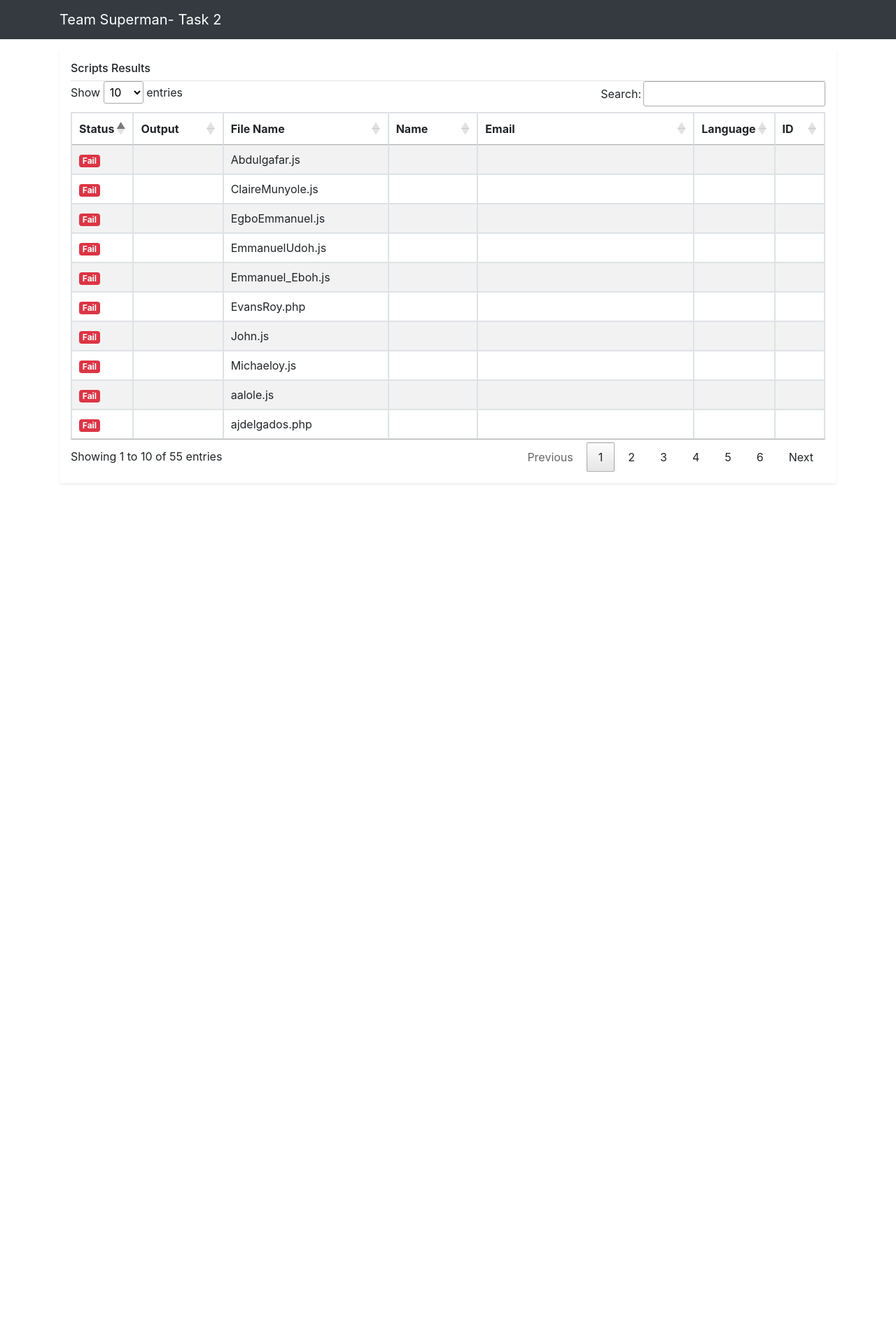
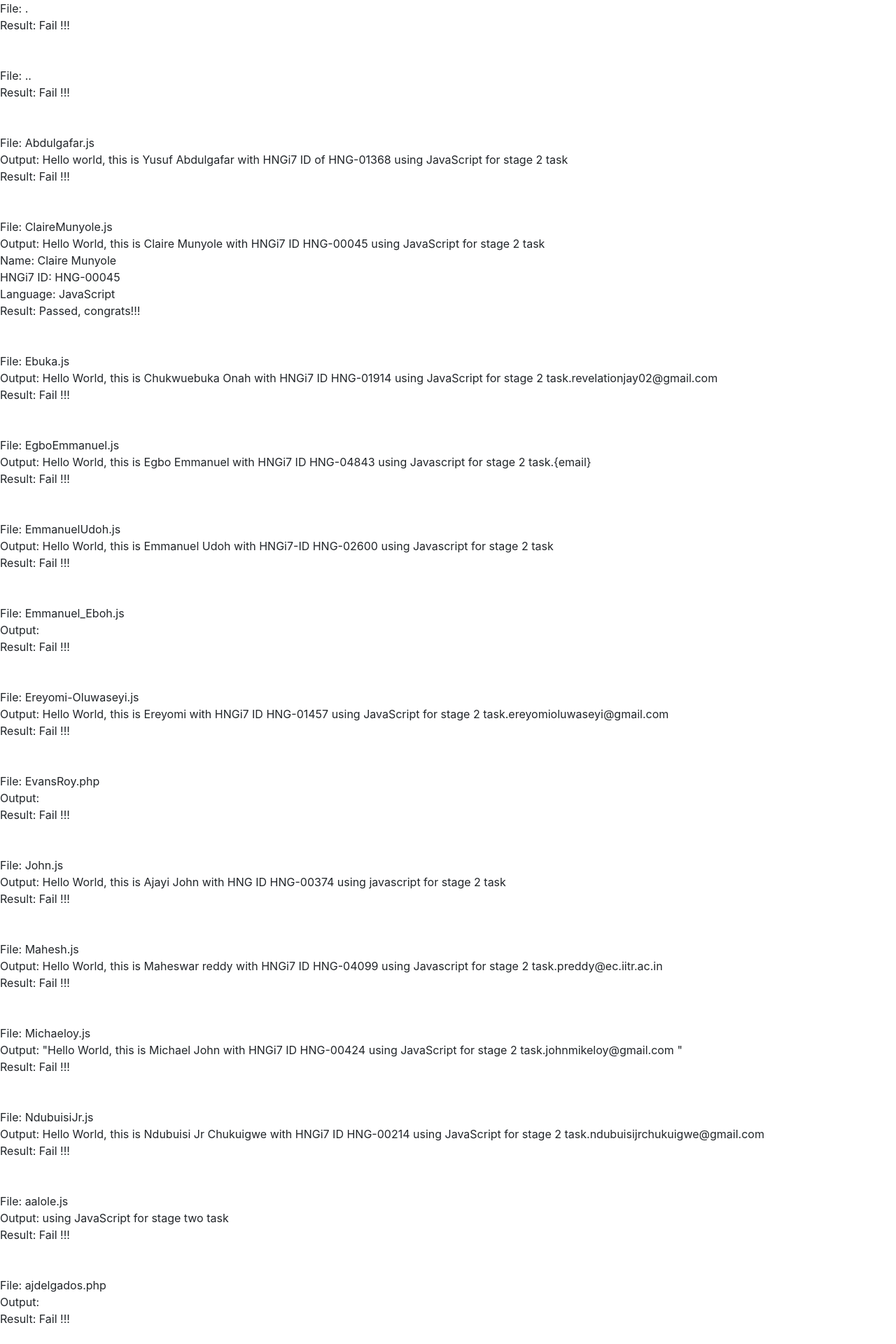
Before and after one commit to DreyWesson/team-superman-hngi7, a PHP site: page / in a window 1280 px wide. Shown: the top 1920 px of the page at 70% size. Before the commit the page ends 691 px from the top, so only its background shows below. Run offline with PHP 8.4, Linux system fonts and the light colour scheme; data that the repository does not hold is empty; some libraries are stand-ins or nearby versions.

Commit message:
repo updated

```diff
--- a/index.php
+++ b/index.php
@@ -1,15 +1,12 @@
 <?php
-$files = array_filter(scandir('scripts'), function ($script) {
-    return !is_dir('scripts/' . $script);
-}); // To remove "." and  ".." from the array output os scabdir
-
-$final = [];
+$files = scandir('scripts');
 if ($files) {
   foreach ($files as $file) {
-        $script = [];
-        $script['file'] = $file;
+    echo 'File: ' . $file . '<br />';
+
+    unset($output);
     if (preg_match('/.php$/i', $file)) {
-            $output = exec('php -f scripts/' . $file .' 2>&1');
+      $output = exec('php scripts/' . $file);
     } elseif (preg_match('/.py$/i', $file)) {
       $output = exec('python scripts/' . $file);
     } elseif (preg_match('/.js$/i', $file)) {
@@ -17,26 +14,22 @@ if ($files) {
     }
 
     if (isset($output)) {
-            $result = [];
-            preg_match('/^Hello World, this is ([a-zA-Z -]*) with HNGi7 ID ((HNG-|)[0-9]{1,5}) using (Python|PHP|JavaScript|Node.js) for stage 2 task.(([a-zA-Z0-9_\-\.]+)@([a-zA-Z0-9_\-\.]+)\.([a-zA-Z]{2,5}))$/i', $output, $result);
+      echo 'Output: ' . $output . '<br />';
+      $result =  [];
+      preg_match('/^Hello World, this is ([a-zA-Z -]*) with HNGi7 ID ((HNG-|)[0-9]{1,5}) using (Python|PHP|JavaScript|Node.js) for stage 2 task(.|)$/i', $output, $result);
       if (count($result) > 0) {
-                $script['name'] = $result[1];
-                $script['id'] = $result[2];
-                $script['language'] = $result[4];
-                $script['status'] = 'Pass';
-                $script['email']= $result[5];
-                $script['output'] = substr($output,0,strpos($output,"."));
+        echo 'Name: ' . $result[1] . '<br />';
+        echo 'HNGi7 ID: ' . $result[2] . '<br />';
+        echo 'Language: ' . $result[4] . '<br />';
+        echo 'Result: Passed, congrats!!!<br />';
       } else {
-                $script['name'] = "";
-                $script['id'] = "";
-                $script['language'] = "";
-                $script['status'] = 'Fail';
-                $script['email']='';
-                $script['output'] = '';
+        echo 'Result: Fail !!!<br />';
+      }
+    } else {
+      echo 'Result: Fail !!!<br />';
     }
 
-            array_push($final, $script);
-        }
+    echo '<br /><br />';
   }
 }
 
--- a/scripts/ogundareolamide.js.js
+++ b/scripts/ogundareolamide.js.js
@@ -1,10 +1,11 @@
-function hngInfo(fullname, id, language) {
- const info = `Hello World, this is ${fullname} with HNGi7 ID ${id} using ${language} for stage 2 task.`;
- console.log(info);
+function hngInfo(fullname, id, language, email) {
+  const info = `Hello World, this is ${fullname} with HNGi7 ID ${id} using ${language} for stage 2 task.${email}`;
+  console.log(info);
 };
 
 const fullName = "Ogundare Olamide";
 const hngID = "HNG-04678";
 const language = "JavaScript";
+const email = "oluwadareysamuel@yahoo.com";
 
-hngInfo(fullName, hngID, language);
+hngInfo(fullName, hngID, language, email);
```
Lines whose indentation alone changed are shown as unchanged.
